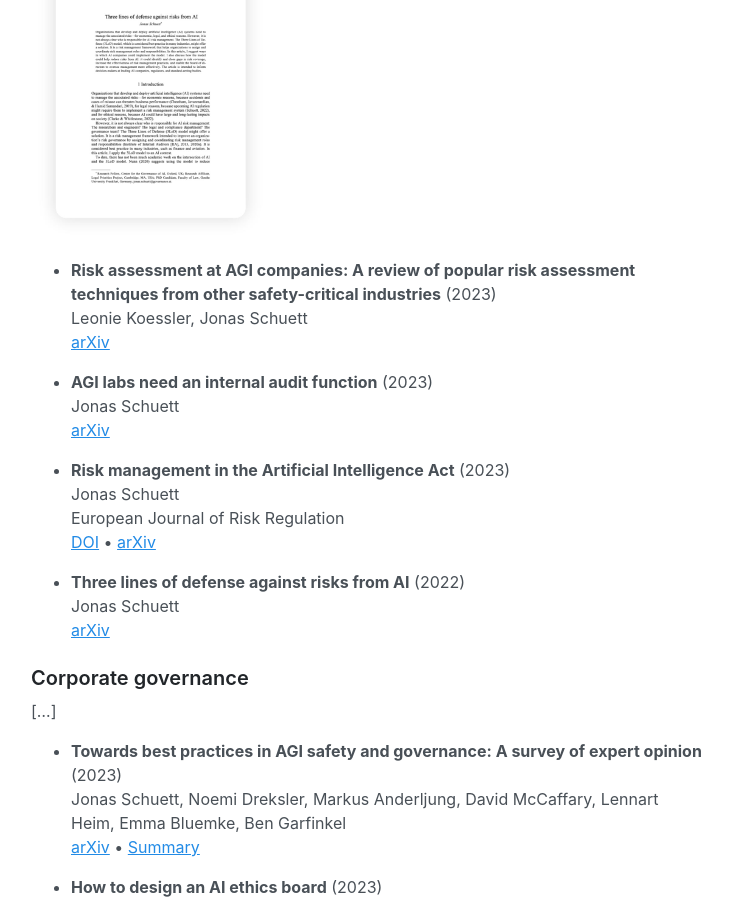
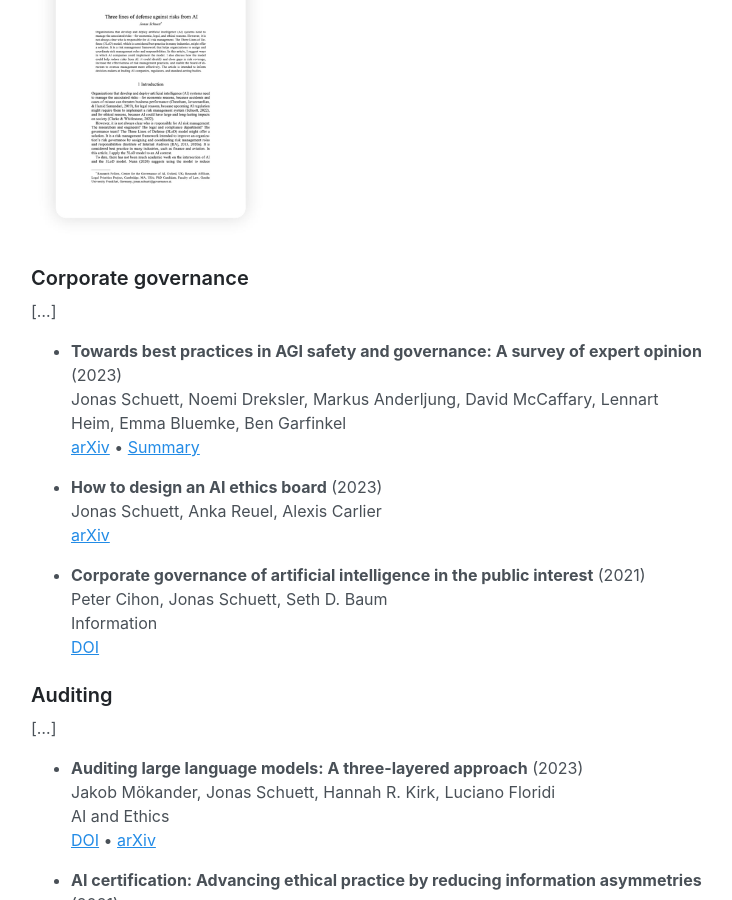
Before and after one commit to jonasschuett/jonasschuett.github.io, a Jekyll site: the page built from _posts/2020-04-04-introduction.md, in a window 1280 px wide and 900 px high, scrolled down 1695 px. Shown: the whole window, without its empty margins (273-1005 px from the left). Built offline with Jekyll 4.4.1, drawn with Linux system fonts in a browser that asks for light colours.

Commit message:
Update 2020-04-04-introduction.md

```diff
--- a/_posts/2020-04-04-introduction.md
+++ b/_posts/2020-04-04-introduction.md
@@ -11,6 +11,7 @@ I'm currently wrapping up my PhD in law at Goethe University Frankfurt. I hold a
 
 ![Jonas Schuett](/jonasschuett.jpg "Jonas Schuett")
 
+
 ### Risk management
 
 I do a lot of work on AI risk management. I try to figure out how frontier AI developers should manage catastrophic risks from AI.
@@ -20,23 +21,6 @@ I'm currently working on several projects that focus on various aspects of risk
 In the past, I have also worked on several projects related to risk governance. I have one paper on the [Three Lines of Defense model](https://arxiv.org/abs/2212.08364) and anohter one on [internal audit](https://arxiv.org/abs/2305.17038). I also have one paper in which I conduct a [legal analysis of the main risk management provision in the proposed EU AI Act](https://doi.org/10.1017/err.2023.1).
 
 ![Risk Management](/risk_management.jpg "Risk Management")
-
-- **Risk assessment at AGI companies: A review of popular risk assessment techniques from other safety-critical industries** (2023) <br>
-Leonie Koessler, Jonas Schuett <br>
-[arXiv](https://arxiv.org/abs/2307.08823)
-
-- **AGI labs need an internal audit function** (2023) <br>
-Jonas Schuett <br>
-[arXiv](https://arxiv.org/abs/2305.17038)
-
-- **Risk management in the Artificial Intelligence Act** (2023) <br>
-Jonas Schuett <br>
-European Journal of Risk Regulation <br>
-[DOI](https://doi.org/10.1017/err.2023.1) • [arXiv](https://arxiv.org/abs/2212.03109)
-
-- **Three lines of defense against risks from AI** (2022) <br>
-Jonas Schuett <br>
-[arXiv](https://arxiv.org/abs/2212.08364)
 
 
 ### Corporate governance
```
